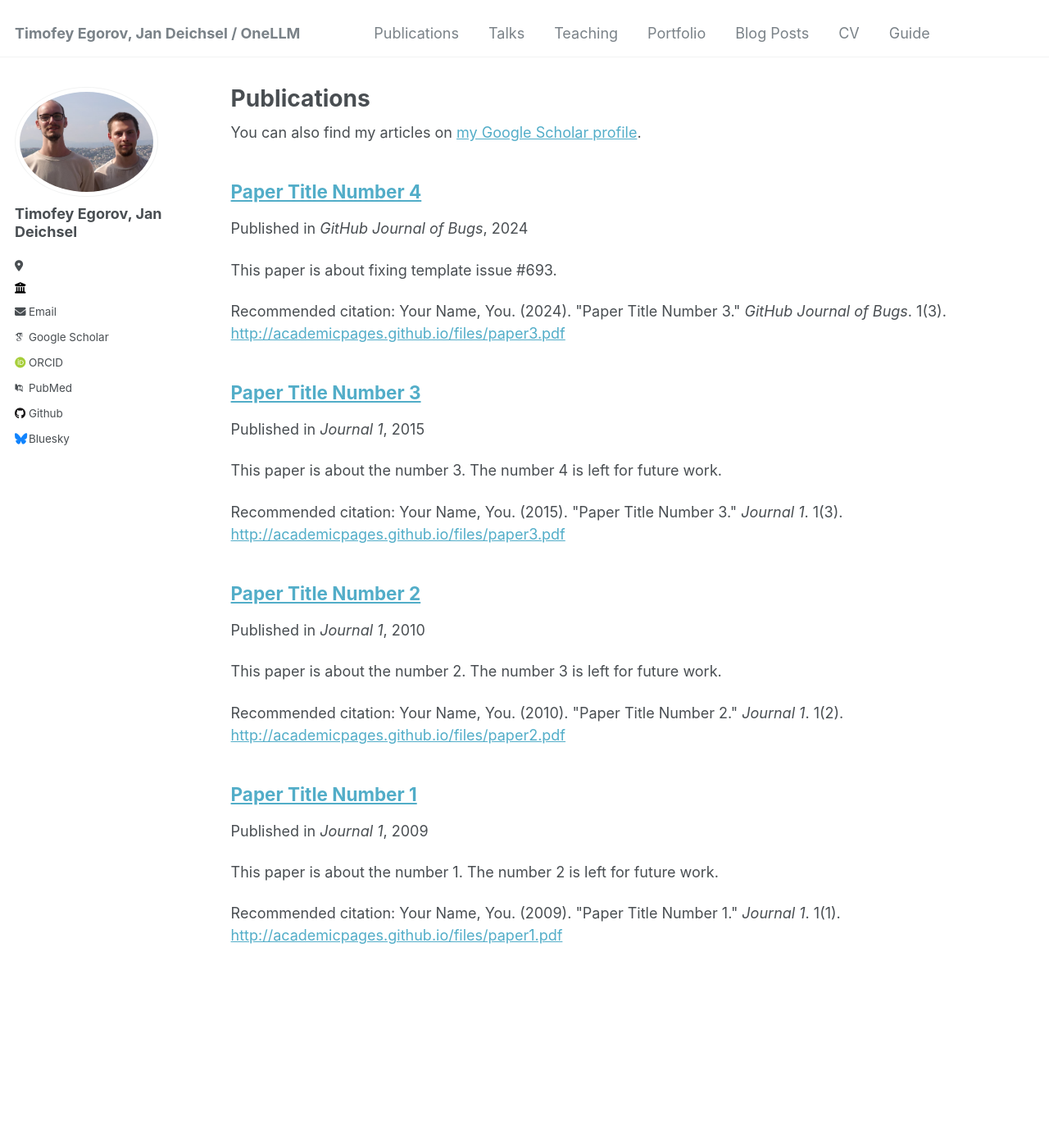
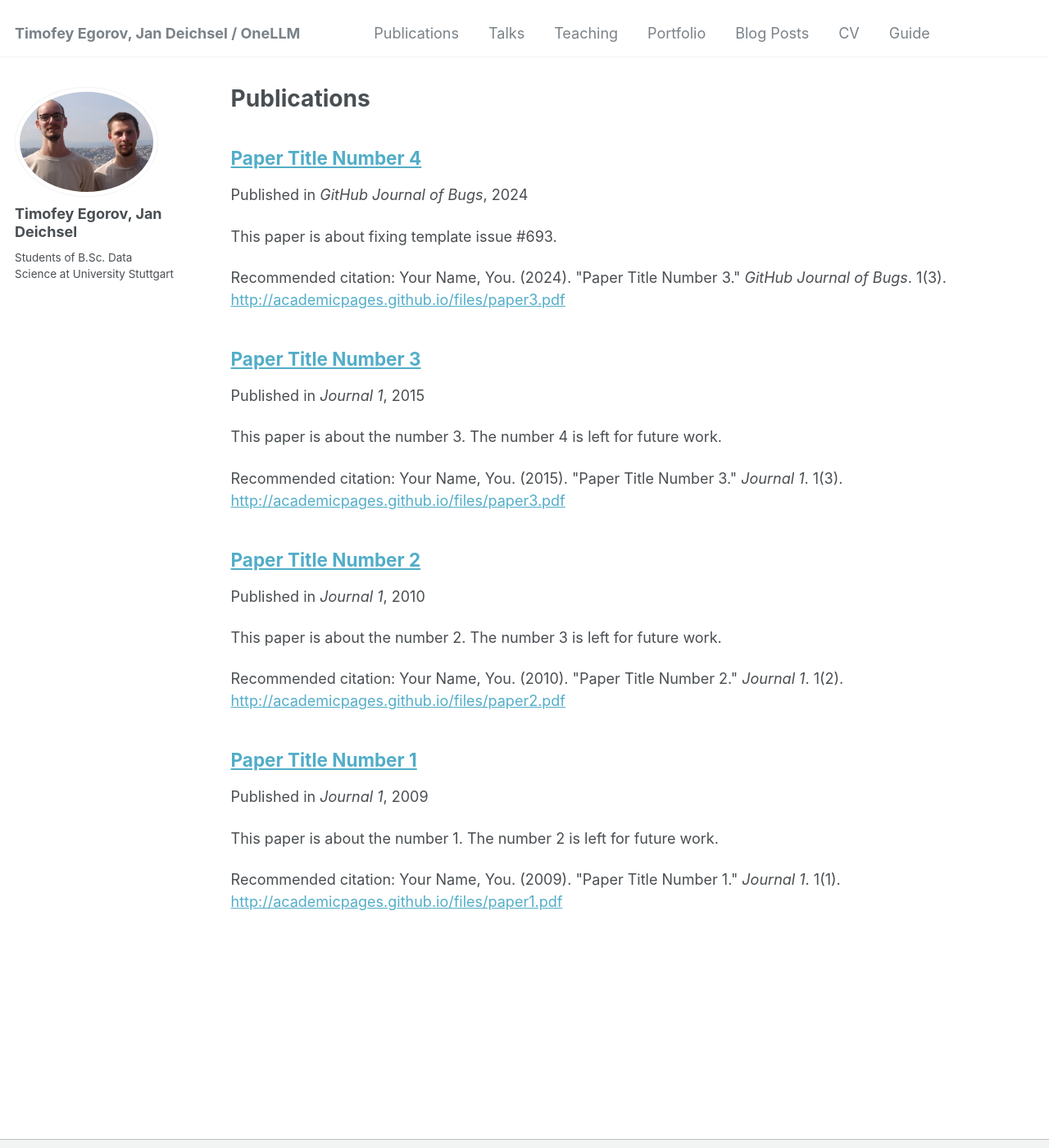
Before and after one commit to jdeichsel/jdeichsel.github.io, a Jekyll site: the page built from _pages/publications.md, in a window 1280 px wide and 1400 px high. Shown: the whole window at 82% size. Built offline with Jekyll 4.4.1, drawn with Linux system fonts in a browser that asks for light colours; some web fonts are replaced; part of the change alters nothing that is shown.

Commit message:
removing social media

```diff
--- a/_config.yml
+++ b/_config.yml
@@ -23,55 +23,7 @@ author:
   # Biographic information
   avatar           : "profile.png"
   name             : "Timofey Egorov, Jan Deichsel"
-  pronouns         : # example: "she/her"
-  bio              : ""
-  location         : ""
-  employer         : ""
-  uri              : # URL
-  email            : ""
-
-  # Academic websites
-  arxiv            : # URL - Update with the correct link to your profile
-  googlescholar    : "https://scholar.google.com/citations?user=PS_CX0AAAAAJ"
-  impactstory      : # URL
-  orcid            : "http://orcid.org/yourorcidurl"
-  semantic         : # URL
-  pubmed           : "https://www.ncbi.nlm.nih.gov/pubmed/?term=john+snow"
-  researchgate     : # URL
-
-  # Repositories and software development
-  bitbucket        : # Username - Update with your username on the site
-  codepen          : # Username
-  dribbble         : # Username
-  github           : "academicpages"
-  kaggle           : # Username
-  stackoverflow    : # User number or user number and name (i.e., use "1" or "1/jeff-atwood")
-
-  # Social media
-  bluesky          : "bsky.app" # Replace this with you Bluesky username
-  facebook         : # Username
-  flickr           : # Username
-  foursquare       : # Username
-  goodreads        : # Username
-  google_plus      : # Username
-  keybase          : # Username
-  instagram        : # Username
-  lastfm           : # Username
-  linkedin         : # Username
-  mastodon         : # URL
-  medium           : # URL
-  pinterest        : # Username
-  soundcloud       : # Username
-  steam            : # Username
-  telegram         : # URL
-  tumblr           : # Username
-  twitter          : # Username for X / Twitter
-  vine             : # Username
-  weibo            : # Username
-  wikipedia        : # Username
-  xing             : # Username
-  youtube          : # Username
-  zhihu            : # URL
+  bio              : "Students of B.Sc. Data Science at University Stuttgart"
 
 
 # Site Settings
```
